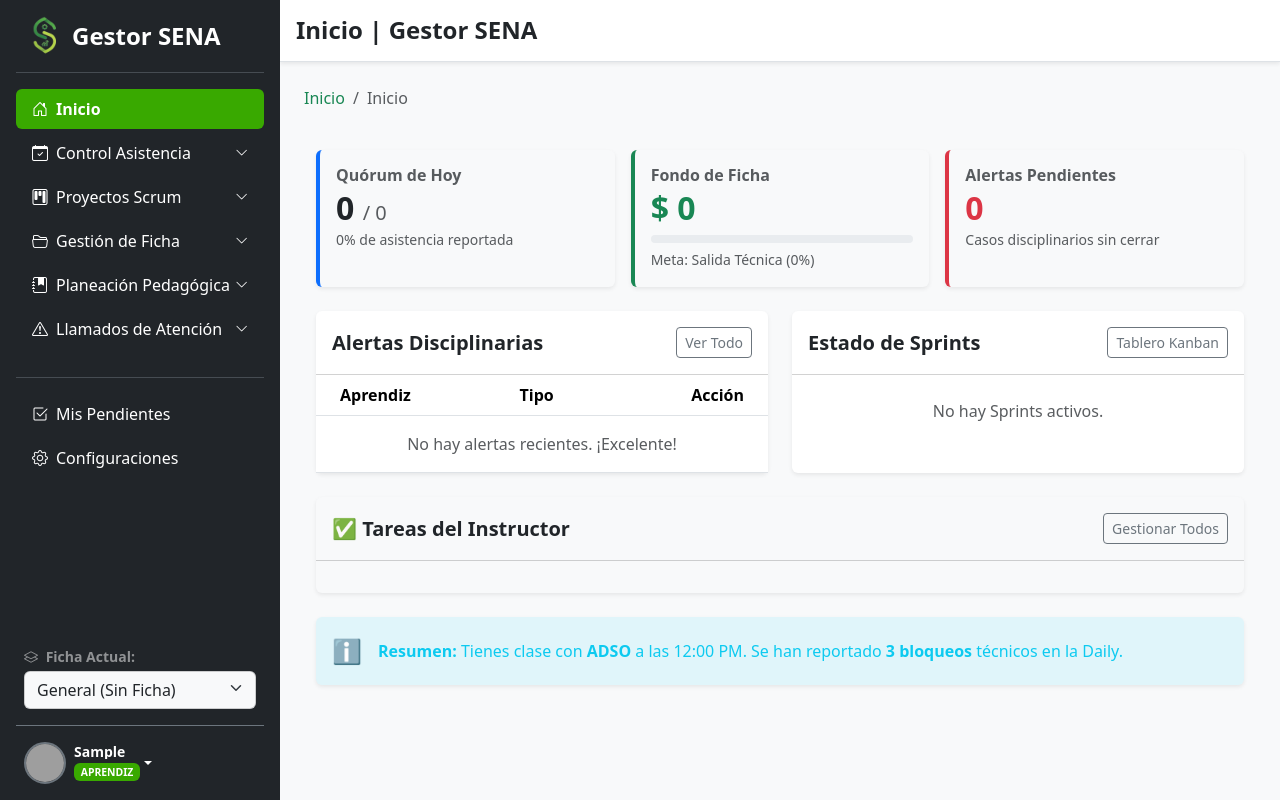
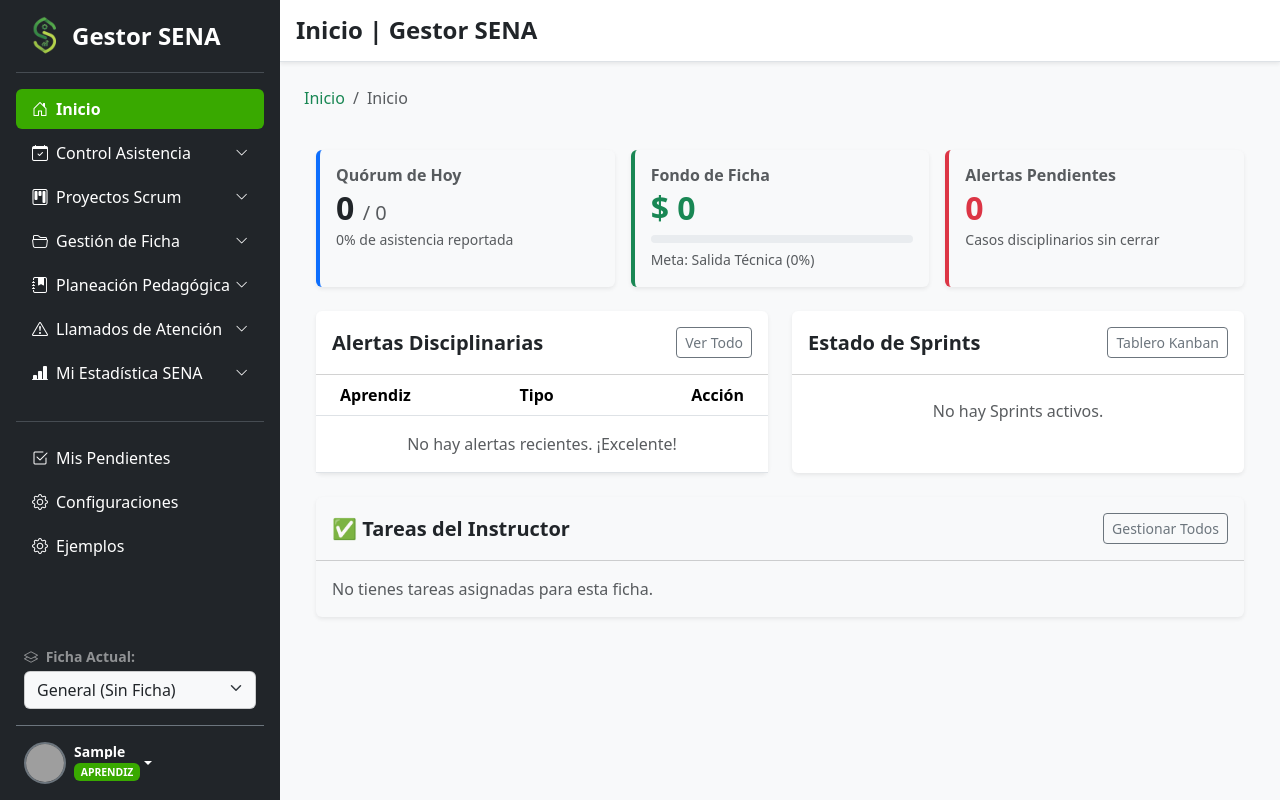
Before and after one commit to AntonyBotelloH/gestorADSO, a Django app: page / in a window 1280 px wide. Run offline with Django 5.2, Linux system fonts and the light colour scheme; the visitor is signed in with stand-in values (Sample User, id 1); data that the repository does not hold is empty; grey boxes are pictures that could not be loaded.

Commit message:
feat: mejorar accesibilidad y funcionalidad en el panel lateral y actualizar enlaces en la vista de tareas

```diff
--- a/templates/base.html
+++ b/templates/base.html
@@ -13,29 +13,13 @@
     <script src="{% static 'js/jquery-4.0.0.min.js' %}"></script>
 
     <link rel="shortcut icon" href="{% static 'img/Logo.png' %}" type="image/x-icon" />
-
     <script>
-      $(document).ready(function () {
-        $('.form-select').select2({
-          theme: 'bootstrap-5', // <--- La magia ocurre aquí
-          width: '100%' // Mantiene el ancho correcto del grid
-        })
-      })
-
       // 1. Tema Oscuro y Tamaño de fuente (Se aplican a la raíz HTML al instante)
       const temaGlobal = localStorage.getItem('temaSena') || 'light'
       document.documentElement.setAttribute('data-bs-theme', temaGlobal)
 
       const sizeGlobal = localStorage.getItem('tamanoTextoSena') || '16'
       document.documentElement.style.fontSize = sizeGlobal + 'px'
-
-      // 2. Alto Contraste (Se aplica al Body, espera a que el body exista)
-      document.addEventListener('DOMContentLoaded', () => {
-        if (localStorage.getItem('altoContrasteSena') === 'true') {
-          document.body.style.filter = 'contrast(150%) saturate(120%)'
-          document.body.style.backgroundColor = '#000'
-        }
-      })
     </script>
   </head>
 
@@ -49,30 +33,46 @@
       <div class="d-flex flex-column flex-grow-1 w-100">
         <!-- HEADER INICIO -->
         {% include 'partials/header.html' %}
-
         <!-- HEADER FIN -->
 
         <!-- CONTENIDO INICIO -->
         <main class="container-fluid p-4 overflow-auto">
           {% include 'partials/breadcrumbs.html' %}
-
           {% block content %}
-
           {% endblock %}
         </main>
         <!-- CONTENIDO FIN -->
       </div>
     </div>
+
+    <!-- =============================================== -->
+    <!-- SCRIPTS -->
+    <!-- =============================================== -->
+    <script src="{% static 'js/select2.min.js' %}"></script>
     <script src="{% static 'js/sweetalert2.all.min.js' %}"></script>
-    <script src="{% static 'js/select2.min.js' %}"></script>
+    <script src="https://cdn.jsdelivr.net/npm/bootstrap@5.3.2/dist/js/bootstrap.bundle.min.js"></script>
+
+    <script>
+      $(document).ready(function () {
+        // Inicializador de Select2
+        $('.form-select').select2({
+          theme: 'bootstrap-5',
+          width: '100%'
+        });
+
+        // Script de Alto Contraste
+        if (localStorage.getItem('altoContrasteSena') === 'true') {
+          document.body.style.filter = 'contrast(150%) saturate(120%)';
+          document.body.style.backgroundColor = '#000';
+        }
+      });
+    </script>
 
     {% if messages %}
       <script>
+        // Script de Alertas (SweetAlert2)
         document.addEventListener('DOMContentLoaded', function() {
           {% for message in messages %}
-            // Imprimimos en consola para depurar (puedes borrar esto después)
-            console.log("Django envió un mensaje: {{ message|escapejs }}");
-
             Swal.fire({
               title: "{% if message.tags == 'success' %}¡Completado!{% elif message.tags == 'error' %}¡Ups!{% elif message.tags == 'warning' %}Atención{% else %}Información{% endif %}",
               text: "{{ message|escapejs }}",
@@ -84,11 +84,8 @@
         });
       </script>
     {% endif %}
-    <script src="https://cdn.jsdelivr.net/npm/bootstrap@5.3.2/dist/js/bootstrap.bundle.min.js"></script>
-    <script src="https://cdn.jsdelivr.net/npm/bootstrap@5.3.2/dist/js/bootstrap.bundle.min.js"></script>
 
     {% block scripts %}
-
     {% endblock %}
   </body>
 </html>
--- a/templates/index.html
+++ b/templates/index.html
@@ -108,26 +108,30 @@
   <div class="card shadow-sm border-0 mb-4 bg-body-tertiary">
     <div class="card-header bg-transparent d-flex justify-content-between align-items-center py-3">
       <h5 class="mb-0 fw-bold color-negro-suave-fn">✅ Tareas del Instructor</h5>
-      <a href="#" class="btn btn-outline-secondary btn-sm">Gestionar Todos</a>
+      <a href="{% url 'listar_pendientes' %}" class="btn btn-outline-secondary btn-sm">Gestionar Todos</a>
     </div>
     <div class="card-body">
       {% for tarea in tareas %}
       <div class="form-check mb-3">
-        <input class="form-check-input fs-5 border-secondary" type="checkbox" id="tarea{{ forloop.counter }}" {% if tarea.completada %}checked{% endif %}>
+        <input class="form-check-input fs-5 border-secondary" type="checkbox" id="tarea{{ forloop.counter }}" {% if tarea.completada %}checked disabled{% else %}disabled{% endif %}>
         <label class="form-check-label ms-2 mt-1 text-body {% if tarea.completada %}text-muted text-decoration-line-through opacity-75{% endif %}" for="tarea{{ forloop.counter }}">
           {{ tarea.descripcion }}
         </label>
       </div>
+      {% empty %}
+      <p class="text-muted m-0">No tienes tareas asignadas para esta ficha.</p>
       {% endfor %}
     </div>
   </div>
 
+  {% if bloqueos_hoy > 0 %}
   <div class="alert alert-info border-0 shadow-sm d-flex align-items-center" role="alert" style="background-color: rgba(13, 202, 240, 0.1); color: #0dcaf0;">
     <div class="me-3 fs-4">ℹ️</div>
     <div>
-      <b>Resumen:</b> Tienes clase con <b>ADSO</b> a las 12:00 PM. Se han reportado <b>3 bloqueos</b> técnicos en la Daily.
+      <b>Resumen Diario:</b> Para la ficha de <b>{{ ficha_obj.programa }}</b>, se han reportado <b>{{ bloqueos_hoy }} bloqueos</b> técnicos en la Daily de hoy.
     </div>
   </div>
+  {% endif %}
 
 </div>
 {% endblock content %}
--- a/templates/partials/aside.html
+++ b/templates/partials/aside.html
@@ -101,7 +101,7 @@
           </ul>
         </div>
       </li>
-{% if request.user.rol == 'VOCERO' or request.user.rol == 'INSTRUCTOR' or request.user.rol == 'Admin' %}
+{% if request.user.rol == 'VOCERO' or request.user.rol == 'INSTRUCTOR' %}
       <li class="nav-item mb-1">
         <a href="#collapseFondos"
           data-bs-toggle="collapse"
@@ -388,6 +388,54 @@
           </ul>
         </div>
       </li>
+      <li class="nav-item mb-1">
+        <a href="#collapseEstadistica"
+          data-bs-toggle="collapse"
+          class="nav-link rounded d-flex align-items-center {% if '/estadistica/' in request.path %}
+            color-verde-sena-bg text-white fw-bold
+          {% else %}
+            text-white collapsed
+          {% endif %}"
+          aria-expanded="{% if '/estadistica/' in request.path %}true{% else %}false{% endif %}">
+
+          <i class="bi bi-bar-chart-line-fill me-2"></i> Mi Estadística SENA
+          <i class="bi bi-chevron-down ms-auto" style="font-size: 0.8rem;"></i>
+        </a>
+        <div class="collapse {% if '/estadistica/' in request.path %}show{% endif %}" id="collapseEstadistica" data-bs-parent="#menuAcordeon">
+          <ul class="nav flex-column ps-4 mt-1">
+            <li>
+              <a href="{% url 'dashboard_estadistica' %}"
+                class="nav-link py-1 {% if request.resolver_match.url_name == 'dashboard_estadistica' %}
+                  text-white fw-bold
+                {% else %}
+                  text-white-50
+                {% endif %}">
+                Dashboard
+              </a>
+            </li>
+            <li>
+              <a href="{% url 'informe_list' %}"
+                class="nav-link py-1 {% if 'informe' in request.resolver_match.url_name %}
+                  text-white fw-bold
+                {% else %}
+                  text-white-50
+                {% endif %}">
+                Informes Mensuales
+              </a>
+            </li>
+            <li>
+              <a href="{% url 'liquidacion_list' %}"
+                class="nav-link py-1 {% if 'liquidacion' in request.resolver_match.url_name %}
+                  text-white fw-bold
+                {% else %}
+                  text-white-50
+                {% endif %}">
+                Liquidaciones y Pagos
+              </a>
+            </li>
+          </ul>
+        </div>
+      </li>
 
       <hr class="text-secondary opacity-50 mt-4" />
 
@@ -409,6 +457,16 @@
             text-white
           {% endif %}">
           <i class="bi bi-gear me-2"></i> Configuraciones
+        </a>
+      </li>
+      <li class="nav-item mb-1">
+        <a href="{% url 'listar_productos' %}"
+          class="nav-link rounded d-flex align-items-center {% if request.resolver_match.url_name == 'configuraciones' %}
+            color-verde-sena-bg text-white fw-bold
+          {% else %}
+            text-white
+          {% endif %}">
+          <i class="bi bi-gear me-2"></i> Ejemplos
         </a>
       </li>
     </ul>
@@ -445,7 +503,7 @@
           <span class="badge color-verde-sena-bg text-white" style="font-size: 0.65rem; width: fit-content;">{{ request.user.rol|default:'Usuario' }}</span>
         </div>
       </a>
-      <ul class="dropdown-menu dropdown-menu-dark text-small shadow w-100 mb-2">
+      <ul class="dropdown-menu dropdown-menu-dark text-small shadow w-100 mb-2" style="z-index: 9999;">
         <li>
           <a class="dropdown-item" href="#">Mi Perfil</a>
         </li>
```
